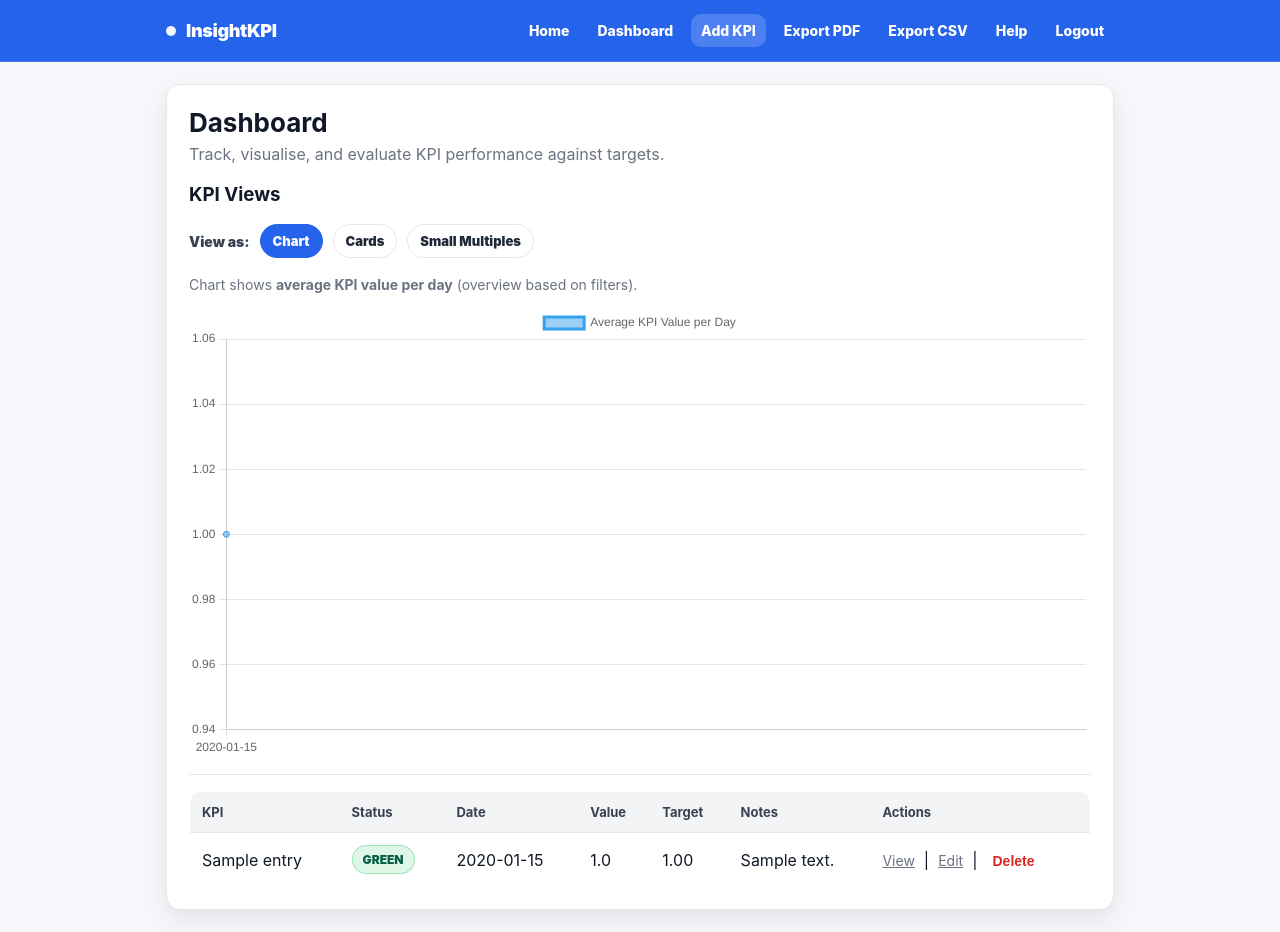
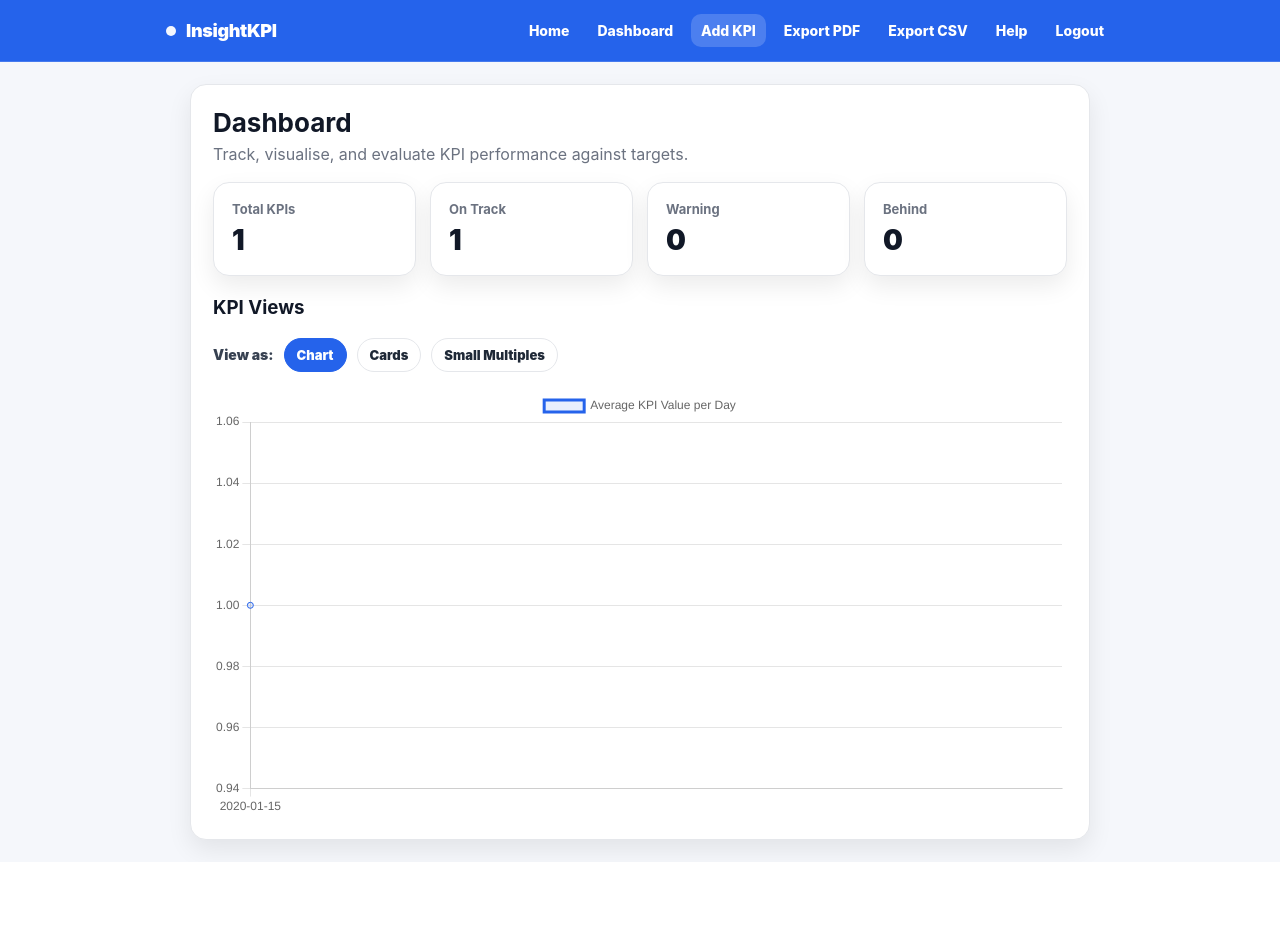
Before and after one commit to hamidmiakheiluni/insightkpi, a Flask app: page /dashboard in a window 1280 px wide. After the commit the page ends 862 px from the top, so only its background shows below. Run offline with Flask 3, Linux system fonts and the light colour scheme; a user stored in the database is signed in; tables that the repository leaves empty hold one stand-in row (values such as "Sample post").

Commit message:
final UI upgrade

```diff
--- a/app/static/styles.css
+++ b/app/static/styles.css
@@ -17,18 +17,18 @@
 body {
   margin: 0;
   font-family: -apple-system, BlinkMacSystemFont, "Segoe UI", Roboto, Arial, sans-serif;
-  background: var(--bg);
+  background: #f5f7fb; /* 🔥 upgraded */
   color: var(--text);
 }
 
-/* Container stays the same */
+/* Container */
 .container {
   max-width: 980px;
   margin: 0 auto;
   padding: 22px 16px;
 }
 
-/* ✅ NEW: Professional top bar */
+/* Top bar */
 .topbar {
   background: var(--primary);
   color: #fff;
@@ -77,7 +77,7 @@ body {
   font-size: 14px;
   padding: 8px 10px;
   border-radius: 10px;
-  transition: background 0.15s ease;
+  transition: 0.2s;
   display: inline-flex;
   align-items: center;
   gap: 8px;
@@ -85,6 +85,7 @@ body {
 
 .nav-link:hover {
   background: rgba(255,255,255,0.14);
+  transform: translateY(-1px); /* 🔥 added */
 }
 
 .nav-link.primary {
@@ -95,13 +96,19 @@ body {
   background: rgba(255,255,255,0.26);
 }
 
-/* Main card */
+/* Cards */
 .card {
   background: var(--card);
   border: 1px solid var(--border);
-  border-radius: 14px;
+  border-radius: 16px; /* 🔥 improved */
   box-shadow: var(--shadow);
   padding: 22px;
+}
+
+/* 🔥 Center login/register nicely */
+.card {
+  max-width: 900px;
+  margin: auto;
 }
 
 .card h2 {
@@ -114,6 +121,7 @@ body {
   color: var(--muted);
 }
 
+/* Forms */
 .form {
   display: grid;
   gap: 14px;
@@ -158,13 +166,18 @@ body {
   color: #fff;
   border: 0;
   padding: 12px 14px;
-  border-radius: 10px;
+  border-radius: 12px; /* 🔥 upgraded */
   cursor: pointer;
   font-weight: 800;
   font-size: 14px;
+  transition: 0.2s;
 }
 
-.btn:hover { background: var(--primary-hover); }
+.btn:hover {
+  background: var(--primary-hover);
+  transform: translateY(-2px); /* 🔥 added */
+  box-shadow: 0 8px 25px rgba(0,0,0,0.12); /* 🔥 added */
+}
 
 .small {
   font-size: 14px;
@@ -177,7 +190,7 @@ body {
   font-weight: 800;
 }
 
-/* ✅ NEW: View toggle buttons */
+/* View toggle */
 .view-toggle {
   display: flex;
   gap: 10px;
@@ -229,7 +242,7 @@ table {
   margin-top: 12px;
   background: #fff;
   border: 1px solid var(--border);
-  border-radius: 12px;
+  border-radius: 14px; /* 🔥 improved */
   overflow: hidden;
 }
 
@@ -239,7 +252,12 @@ th, td {
   text-align: left;
 }
 
-th { background: #f3f4f6; font-size: 13px; color: #374151; }
+th {
+  background: #f3f4f6;
+  font-size: 13px;
+  color: #374151;
+  font-weight: 800; /* 🔥 added */
+}
 
 hr {
   border: none;
@@ -262,24 +280,22 @@ hr {
 .badge.red   { background: rgba(220,38,38,0.12); border-color: rgba(220,38,38,0.35); color: #7f1d1d; }
 .badge.unknown { background: rgba(107,114,128,0.10); border-color: rgba(107,114,128,0.25); color: #374151; }
 
-/* Behind Target box */
+/* Behind Target */
 .behind-box {
   border: 1px solid rgba(245,158,11,0.35);
   background: rgba(245,158,11,0.10);
   border-radius: 14px;
-  padding: 14px 14px;
+  padding: 14px;
 }
 
 .behind-title {
   font-weight: 950;
   font-size: 16px;
-  margin-bottom: 4px;
 }
 
 .behind-sub {
   color: #6b7280;
   font-size: 13px;
-  margin-bottom: 10px;
 }
 
 .behind-list {
@@ -292,7 +308,39 @@ hr {
 
 .behind-item {
   display: flex;
-  align-items: center;
   gap: 10px;
   flex-wrap: wrap;
 }
+
+/* 🔥 KPI SUMMARY CARDS (NEW FEATURE) */
+.stats-grid {
+  display: grid;
+  grid-template-columns: repeat(auto-fit, minmax(180px, 1fr));
+  gap: 14px;
+  margin-bottom: 20px;
+}
+
+.stat-card {
+  background: #fff;
+  border-radius: 16px;
+  padding: 18px;
+  border: 1px solid var(--border);
+  box-shadow: var(--shadow);
+  transition: 0.2s;
+}
+
+.stat-card:hover {
+  transform: translateY(-3px);
+}
+
+.stat-title {
+  font-size: 13px;
+  color: var(--muted);
+  font-weight: 700;
+}
+
+.stat-value {
+  font-size: 28px;
+  font-weight: 900;
+  margin-top: 6px;
+}
--- a/app/templates/dashboard.html
+++ b/app/templates/dashboard.html
@@ -15,10 +15,8 @@
       InsightKPI
     </div>
     <div class="nav-links">
-      <!-- ✅ NEW -->
       <a class="nav-link" href="/">Home</a>
       <a class="nav-link" href="/dashboard">Dashboard</a>
-
       <a class="nav-link primary" href="/kpi/add">Add KPI</a>
       <a class="nav-link" href="/export/pdf">Export PDF</a>
       <a class="nav-link" href="/export/csv">Export CSV</a>
@@ -34,7 +32,36 @@
     <h2>Dashboard</h2>
     <p class="subtitle">Track, visualise, and evaluate KPI performance against targets.</p>
 
-    <!-- ✅ Behind Target list -->
+    <!-- 🔥 KPI SUMMARY CARDS -->
+    <div class="stats-grid">
+      <div class="stat-card">
+        <div class="stat-title">Total KPIs</div>
+        <div class="stat-value">{{ card_stats|length }}</div>
+      </div>
+
+      <div class="stat-card">
+        <div class="stat-title">On Track</div>
+        <div class="stat-value">
+          {{ card_stats.values() | selectattr('status','equalto','green') | list | length }}
+        </div>
+      </div>
+
+      <div class="stat-card">
+        <div class="stat-title">Warning</div>
+        <div class="stat-value">
+          {{ card_stats.values() | selectattr('status','equalto','amber') | list | length }}
+        </div>
+      </div>
+
+      <div class="stat-card">
+        <div class="stat-title">Behind</div>
+        <div class="stat-value">
+          {{ card_stats.values() | selectattr('status','equalto','red') | list | length }}
+        </div>
+      </div>
+    </div>
+
+    <!-- ✅ Behind Target list (YOUR ORIGINAL KEPT) -->
     {% if behind_target and behind_target|length > 0 %}
       <div class="behind-box">
         <div class="behind-title">Behind Target</div>
@@ -66,7 +93,6 @@
     <div class="view-toggle">
       <span class="small" style="font-weight:900; color:#374151;">View as:</span>
 
-      <!-- ✅ CHANGED: / -> /dashboard -->
       <a class="view-pill {{ 'active' if view=='chart' else '' }}"
          href="/dashboard?view=chart&kpi_name={{ selected_kpi }}&start={{ start }}&end={{ end }}">Chart</a>
 
@@ -78,13 +104,12 @@
     </div>
 
     {% if entries|length == 0 %}
-      <p class="small">No KPI data yet. Add some KPIs to see evaluation and trends.</p>
+      <div class="flash info">
+        No KPI data yet — add your first KPI to unlock insights and performance tracking.
+      </div>
     {% else %}
 
       {% if view == "chart" %}
-        <p class="small" style="margin-top:0;">
-          Chart shows <b>average KPI value per day</b> (overview based on filters).
-        </p>
         <canvas id="kpiChart"></canvas>
 
         <script>
@@ -97,7 +122,11 @@
               labels: labels,
               datasets: [{
                 label: "Average KPI Value per Day",
-                data: values
+                data: values,
+                borderColor: "#2563eb",
+                backgroundColor: "rgba(37,99,235,0.1)",
+                fill: true,
+                tension: 0.4
               }]
             }
           });
@@ -107,30 +136,15 @@
       {% if view == "cards" %}
         <div style="display:grid; gap:14px; grid-template-columns: repeat(auto-fit, minmax(260px, 1fr)); margin-bottom: 10px;">
           {% for name, s in card_stats.items() %}
-            <div class="card" style="padding:16px; box-shadow:none;">
-              <div style="display:flex; justify-content:space-between; align-items:flex-start; gap:10px;">
-                <div style="font-weight:950;">{{ name }}</div>
-                <div>
-                  <span class="badge {{ s.status }}">{{ s.status|upper }}</span>
-                </div>
+            <div class="card" style="padding:16px;">
+              <div style="display:flex; justify-content:space-between;">
+                <b>{{ name }}</b>
+                <span class="badge {{ s.status }}">{{ s.status|upper }}</span>
               </div>
 
-              <div style="font-size:28px; font-weight:950; margin-top:8px;">
+              <div style="font-size:28px; font-weight:900;">
                 {{ "%.2f"|format(s.latest) }}
               </div>
-
-              <div class="small" style="margin-top:4px;">
-                {% if s.target is not none %}
-                  Target: {{ "%.2f"|format(s.target) }} |
-                  Rule: {{ "Higher" if s.direction=="higher" else "Lower" }} is better |
-                  <!-- ✅ WORDING CHANGE -->
-                  Warning buffer: {{ "%.1f"|format(s.tolerance_pct) }}%
-                {% else %}
-                  No target set (status unknown)
-                {% endif %}
-              </div>
-
-              <hr>
 
               <div class="small">
                 Avg: {{ "%.2f"|format(s.avg) }} |
@@ -138,11 +152,16 @@
                 Max: {{ "%.2f"|format(s.max) }}
               </div>
 
-              <div class="small" style="margin-top:6px;">
+              <div class="small">
                 {% if s.trend_pct is not none %}
-                  Trend vs previous period: <b>{{ "%.1f"|format(s.trend_pct) }}%</b>
+                  Trend: {{ "%.1f"|format(s.trend_pct) }}%
+                  {% if s.trend_pct > 0 %}
+                    📈 Improving
+                  {% else %}
+                    📉 Declining
+                  {% endif %}
                 {% else %}
-                  Trend vs previous period: <span style="color:#6b7280;">Not enough data</span>
+                  No trend data
                 {% endif %}
               </div>
             </div>
@@ -151,18 +170,11 @@
       {% endif %}
 
       {% if view == "multiples" %}
-        <p class="small" style="margin-top:0;">
-          Small multiples show <b>per-KPI raw trends</b> for quick comparison (up to 6 KPIs).
-        </p>
-
         <div style="display:grid; gap:14px; grid-template-columns: repeat(auto-fit, minmax(320px, 1fr));">
           {% for name, points in series.items() %}
-            <div class="card" style="padding:16px; box-shadow:none;">
-              <div style="display:flex; justify-content:space-between; align-items:center; margin-bottom:8px;">
-                <div style="font-weight:950;">{{ name }}</div>
-                <div class="small">{{ points|length }} pts</div>
-              </div>
-              <canvas id="mini_{{ loop.index }}" height="120"></canvas>
+            <div class="card">
+              <b>{{ name }}</b>
+              <canvas id="mini_{{ loop.index }}"></canvas>
             </div>
           {% endfor %}
         </div>
@@ -172,26 +184,17 @@
           let i = 1;
 
           for (const [name, points] of Object.entries(series)) {
-            const labels = points.map(p => p[0]);
-            const data = points.map(p => p[1]);
-
             new Chart(document.getElementById(`mini_${i}`), {
               type: "line",
               data: {
-                labels: labels,
+                labels: points.map(p => p[0]),
                 datasets: [{
-                  label: name,
-                  data: data,
-                  tension: 0.35
+                  data: points.map(p => p[1]),
+                  borderColor: "#2563eb",
+                  tension: 0.4
                 }]
-              },
-              options: {
-                responsive: true,
-                plugins: { legend: { display: false } },
-                scales: { x: { ticks: { maxTicksLimit: 5 } } }
               }
             });
-
             i++;
           }
         </script>
@@ -199,52 +202,6 @@
 
     {% endif %}
 
-    <hr>
-
-    <table>
-      <tr>
-        <th>KPI</th>
-        <th>Status</th>
-        <th>Date</th>
-        <th>Value</th>
-        <th>Target</th>
-        <th>Notes</th>
-        <th>Actions</th>
-      </tr>
-
-      {% for e in entries %}
-      <tr>
-        <td>{{ e.kpi_name }}</td>
-        <td>
-          {% set st = card_stats[e.kpi_name]["status"] if e.kpi_name in card_stats else "unknown" %}
-          <span class="badge {{ st }}">{{ st|upper }}</span>
-        </td>
-        <td>{{ e.kpi_date }}</td>
-        <td>{{ e.value }}</td>
-        <td>
-          {% if e.target_value is not none %}
-            {{ "%.2f"|format(e.target_value) }}
-          {% else %}
-            -
-          {% endif %}
-        </td>
-        <td>{{ e.notes }}</td>
-        <td style="white-space:nowrap;">
-          <a class="small" href="/kpi/{{ e.id }}">View</a>
-          &nbsp;|&nbsp;
-          <a class="small" href="/kpi/{{ e.id }}/edit">Edit</a>
-          &nbsp;|&nbsp;
-          <form method="post" action="/kpi/{{ e.id }}/delete" style="display:inline;"
-                onsubmit="return confirm('Delete this KPI entry?');">
-            <button type="submit" class="small" style="border:0;background:none;color:var(--danger);font-weight:900;cursor:pointer;">
-              Delete
-            </button>
-          </form>
-        </td>
-      </tr>
-      {% endfor %}
-    </table>
-
   </div>
 </div>
 
```
